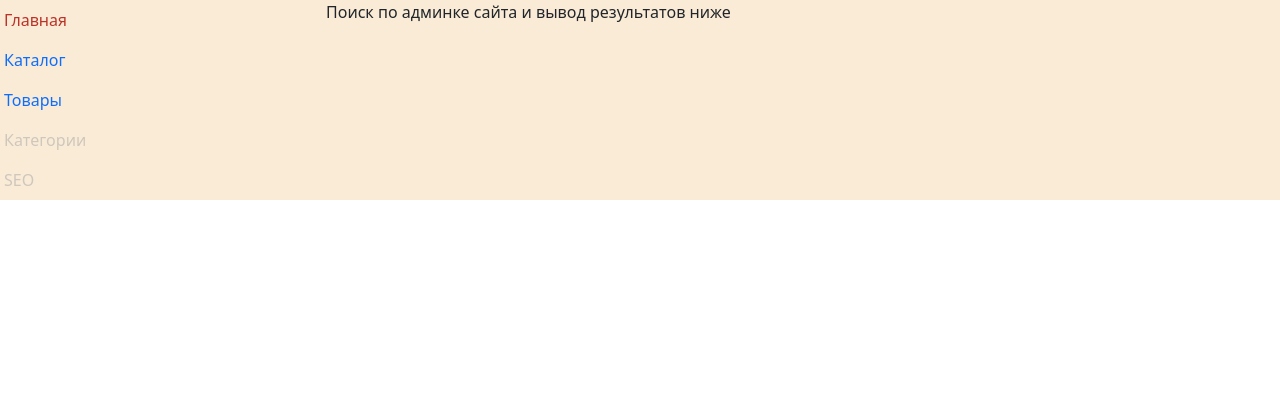
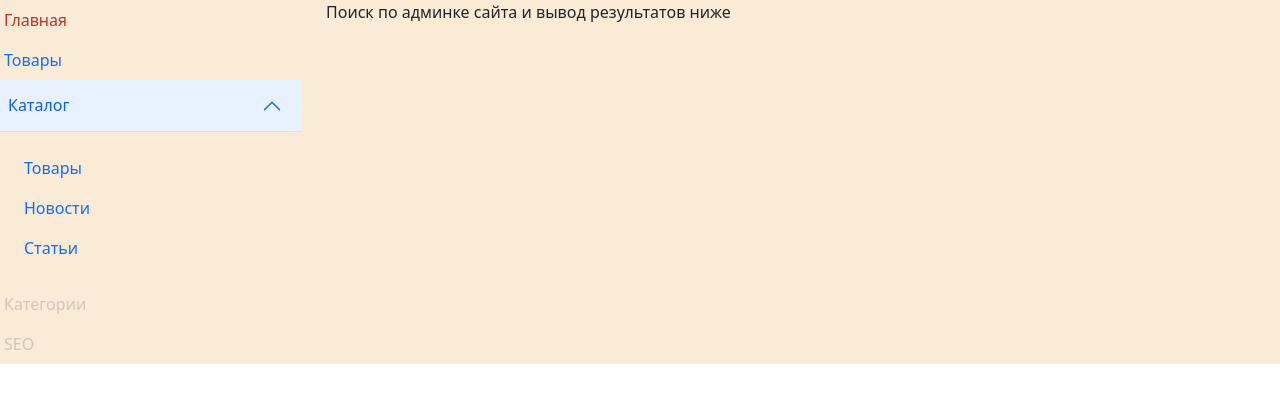
Before and after one commit to tetpic/gk-cms, a Next.js app: page /admin in a window 1280 px wide. Shown: the top 402 px of the page. Built offline with nearby package versions, Linux system fonts and the light colour scheme.

Commit message:
added bootstrap js in admin side

```diff
--- a/src/app/admin/adminNavigation.tsx
+++ b/src/app/admin/adminNavigation.tsx
@@ -5,22 +5,36 @@
 
 export default function  AdminNavigation() {
     const router = usePathname()
-
     return  <>
-
         <ul className="nav flex-column col-3">
             <li className="nav-item">
                 <Link className={'nav-link ' + (router=='/admin'? s.active : '')} aria-current="page" href="/admin">Главная</Link>
             </li>
-      <li className="nav-item">
-        <Link className={'nav-link ' + (router=='/admin/catalog'? s.active:'')}  aria-current="page" href="/admin/catalog">Каталог</Link>
-      </li>
+
             <li className="nav-item">
               <Link className={'nav-link ' + (router=='/admin/products'? s.active:'')} href="/admin/products">Товары</Link>
             </li>
+
+            <li className="nav-item accordion">
+                <h2 className="accordion-header" id="headingOne">
+                    <button className={"accordion-button " + (router.indexOf('/admin/catalog/') >= 0? s.active:'')} type="button" data-bs-toggle="collapse" data-bs-target="#collapseOne" aria-expanded="true" aria-controls="collapseOne">
+                      Каталог
+                    </button>
+                </h2>
+                <div id="collapseOne" className="accordion-collapse collapse show" aria-labelledby="headingOne" data-bs-parent="#accordionExample">
+                  <div className="accordion-body">
+                    {/* <strong>This is the first item's accordion body.</strong> It is shown by default, until the collapse plugin adds the appropriate classNamees that we use to style each element. These classNamees control the overall appearance, as well as the showing and hiding via CSS transitions. You can modify any of this with custom CSS or overriding our default variables. It's also worth noting that just about any HTML can go within the <code>.accordion-body</code>, though the transition does limit overflow. */}
+                    <Link className={'nav-link ' + (router=='/admin/catalog/products'? s.active:'')}  aria-current="page" href="/admin/catalog/products">Товары</Link>
+                    <Link className={'nav-link ' + (router=='/admin/catalog/news'? s.active:'')}  aria-current="page" href="/admin/catalog/news">Новости</Link>
+                    <Link className={'nav-link ' + (router=='/admin/catalog/articles'? s.active:'')}  aria-current="page" href="/admin/catalog/articles">Статьи</Link>
+                  </div>
+                </div>
+            </li>
+
             <li className="nav-item">
               <Link className={'nav-link disabled ' + (router=='/admin/categories'? s.active:'')} href="/admin/categories">Категории</Link>
             </li>
+
             <li className="nav-item">
               <Link className={'nav-link disabled ' + (router=='/admin/seo'? s.active:'')} href="/admin/seo" tabIndex={-1}>SEO</Link>
             </li>
@@ -28,3 +42,33 @@
 
     </>
 }
+
+{/* <div className="accordion" id="accordionExample">
+<div className="accordion-item">
+
+</div>
+<div className="accordion-item">
+  <h2 className="accordion-header" id="headingTwo">
+    <button className="accordion-button collapsed" type="button" data-bs-toggle="collapse" data-bs-target="#collapseTwo" aria-expanded="false" aria-controls="collapseTwo">
+      Accordion Item #2
+    </button>
+  </h2>
+  <div id="collapseTwo" className="accordion-collapse collapse" aria-labelledby="headingTwo" data-bs-parent="#accordionExample">
+    <div className="accordion-body">
+      <strong>This is the second item's accordion body.</strong> It is hidden by default, until the collapse plugin adds the appropriate classNamees that we use to style each element. These classNamees control the overall appearance, as well as the showing and hiding via CSS transitions. You can modify any of this with custom CSS or overriding our default variables. It's also worth noting that just about any HTML can go within the <code>.accordion-body</code>, though the transition does limit overflow.
+    </div>
+  </div>
+</div>
+<div className="accordion-item">
+  <h2 className="accordion-header" id="headingThree">
+    <button className="accordion-button collapsed" type="button" data-bs-toggle="collapse" data-bs-target="#collapseThree" aria-expanded="false" aria-controls="collapseThree">
+      Accordion Item #3
+    </button>
+  </h2>
+  <div id="collapseThree" className="accordion-collapse collapse" aria-labelledby="headingThree" data-bs-parent="#accordionExample">
+    <div className="accordion-body">
+      <strong>This is the third item's accordion body.</strong> It is hidden by default, until the collapse plugin adds the appropriate classNamees that we use to style each element. These classNamees control the overall appearance, as well as the showing and hiding via CSS transitions. You can modify any of this with custom CSS or overriding our default variables. It's also worth noting that just about any HTML can go within the <code>.accordion-body</code>, though the transition does limit overflow.
+    </div>
+  </div>
+</div>
+</div> */}
--- /dev/null
+++ b/src/app/admin/catalog/articles/page.tsx
@@ -0,0 +1,5 @@
+export default function ArticlesPage() {
+    return <>
+    <div>Рендер каталога статей</div>
+    </>
+}
--- /dev/null
+++ b/src/app/admin/catalog/news/page.tsx
@@ -0,0 +1,5 @@
+export default function NewsPage() {
+    return <>
+    <div>Рендер каталога новостей</div>
+    </>
+}
--- a/src/app/admin/catalog/page.tsx
+++ b/src/app/admin/catalog/products/page.tsx
@@ -1,5 +1,5 @@
 export default function ProductsPage() {
     return <>
-    <div>Рендер каталога</div>
+    <div>Рендер каталога товаров</div>
     </>
 }
--- a/src/app/admin/layout.tsx
+++ b/src/app/admin/layout.tsx
@@ -2,6 +2,7 @@
 import { useRouter } from "next/navigation"
 import AdminNavigation from "./adminNavigation"
 import checkAdmin from "@/helpers/checkAdmin"
+import { useEffect } from "react"
 
 
 
@@ -14,6 +15,10 @@
 })
 {
   if(checkAdmin()) {
+    useEffect(() => {
+
+      require('bootstrap/dist/js/bootstrap')
+  }, [])
       return (
         <div className='row'>
         <AdminNavigation/>
--- a/src/app/page.tsx
+++ b/src/app/page.tsx
@@ -4,11 +4,14 @@
 
 import checkAdmin from "@/helpers/checkAdmin";
 import Link from "next/link";
+// import { useServerEffect } from "react";
 
 // const inter = Inter({ subsets: ['latin'] })
 
 export default function Home() {
   let isAdmin = checkAdmin()
+
+
   return (
     <Link className={'nav-link ' + (isAdmin ? '':'disabled')}  href="/admin">Админка</Link>
     // <main className={styles.main}>
```
Lines whose indentation alone changed are shown as unchanged.
